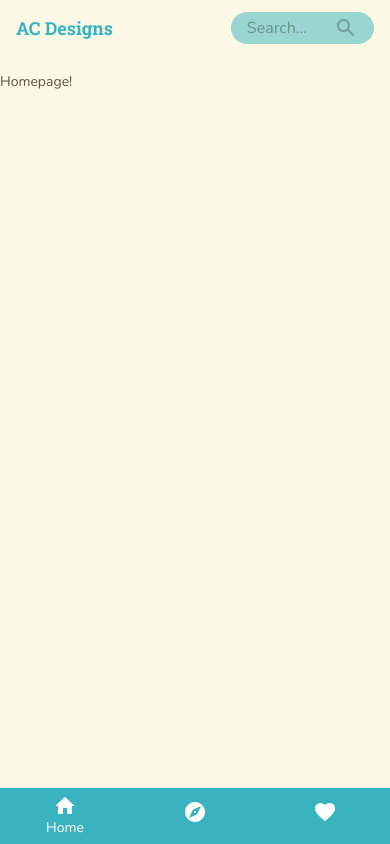
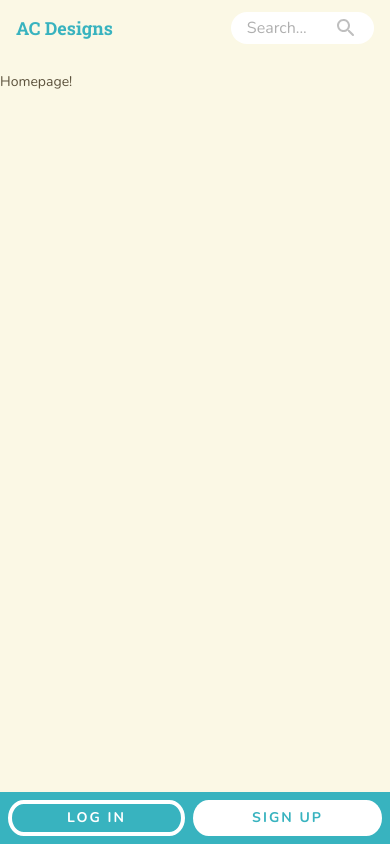
Before and after one commit to IsaiahByDayah/accd, a React (Create React App) app: page / in a window 390 px wide. Built offline with nearby package versions, Linux system fonts and the light colour scheme; no server answers.

Commit message:
feature: add log in / sign up buttons to BottomNav

```diff
--- a/src/components/BottomNav.tsx
+++ b/src/components/BottomNav.tsx
@@ -1,10 +1,21 @@
 import React, { FC } from "react"
-import { BottomNavigation, BottomNavigationAction, Button, makeStyles, BottomNavigationProps } from "@material-ui/core"
+import {
+    BottomNavigation,
+    BottomNavigationAction,
+    makeStyles,
+    BottomNavigationProps,
+    Box,
+    useTheme,
+} from "@material-ui/core"
 import { HomeRounded, FavoriteRounded, ExploreRounded } from "@material-ui/icons"
 import cx from "classnames"
 import { useRouteMatch, useHistory } from "react-router-dom"
 
-const useStyles = makeStyles(({ palette, breakpoints }) => ({
+import { useAuth } from "providers/AuthProvider"
+
+import Button from "components/Button"
+
+const useStyles = makeStyles(({ palette, breakpoints, spacing }) => ({
     root: {
         backgroundColor: palette.primary.main,
         color: palette.common.white,
@@ -20,14 +31,52 @@ const useStyles = makeStyles(({ palette, breakpoints }) => ({
     icon: {
         color: palette.common.white,
     },
+    button: {
+        flexGrow: 1,
+
+        "&:not(:first-child)": {
+            marginLeft: spacing(),
+        },
+    },
 }))
 
 interface BottomNavBaseProps extends BottomNavigationProps {
     onTabChange?: (value: any) => void
+    loggedIn?: boolean
+    onLogin: () => void
+    onSignup: () => void
 }
 
-export const BottomNavBase: FC<BottomNavBaseProps> = ({ className, onTabChange, ...rest }) => {
+export const BottomNavBase: FC<BottomNavBaseProps> = ({
+    className,
+    onTabChange,
+    loggedIn,
+    onLogin,
+    onSignup,
+    ...rest
+}) => {
     const classes = useStyles()
+    const theme = useTheme()
+
+    if (!loggedIn) {
+        return (
+            <Box className={cx(classes.root, className)} p={1} display="flex">
+                <Button className={classes.button} variant="outlined" tint="#fff" onClick={onLogin}>
+                    Log in
+                </Button>
+                <Button
+                    className={classes.button}
+                    variant="contained"
+                    tint="#fff"
+                    textContrastTint={theme.palette.primary.main}
+                    onClick={onSignup}
+                >
+                    Sign up
+                </Button>
+            </Box>
+        )
+    }
+
     return (
         <BottomNavigation
             className={cx(classes.root, className)}
@@ -65,6 +114,7 @@ export const BottomNav = () => {
     const favoritesMatch = useRouteMatch({
         path: "/favorites",
     })
+    const { user, login } = useAuth()
 
     const getValue = () => {
         if (homeMatch) return 0
@@ -78,7 +128,15 @@ export const BottomNav = () => {
         if (value === 2) history.push("/favorites")
     }
 
-    return <BottomNavBase value={getValue()} onTabChange={onTabChange} />
+    return (
+        <BottomNavBase
+            value={getValue()}
+            onTabChange={onTabChange}
+            loggedIn={Boolean(user)}
+            onLogin={login}
+            onSignup={login}
+        />
+    )
 }
 
 export default BottomNav
--- a/src/components/Button.tsx
+++ b/src/components/Button.tsx
@@ -1,36 +1,50 @@
 import React, { FC } from "react"
-import { makeStyles, Button as MUIButton, ButtonProps } from "@material-ui/core"
+import { makeStyles, Button as MUIButton, ButtonProps as MUIButtonProps, Theme } from "@material-ui/core"
 import cx from "classnames"
 
-const useStyles = makeStyles(({ palette, typography }) => ({
+const useStyles = makeStyles<Theme, { tint?: string; textContrastTint?: string }>(({ palette, typography }) => ({
     root: {
         fontWeight: "bold",
         borderRadius: `${typography.body1.fontSize}/50%`,
         letterSpacing: "2px",
     },
-    contained: {
-        color: palette.common.white,
-    },
-    outlined: {
+    text: ({ tint }) => ({
+        color: tint ?? palette.primary.main,
+    }),
+    contained: ({ tint, textContrastTint }) => ({
+        backgroundColor: tint ?? palette.primary.main,
+        color: textContrastTint ?? ((tint && palette.getContrastText(tint)) || palette.common.white),
+
+        "&:hover": {
+            backgroundColor: palette.augmentColor({ main: tint ?? palette.primary.main }).light,
+        },
+    }),
+    outlined: ({ tint }) => ({
         padding: "2px 12px",
         borderWidth: "4px",
-        color: palette.primary.light,
+        borderColor: palette.augmentColor({ main: tint ?? palette.primary.main }).main,
+        color: palette.augmentColor({ main: tint ?? palette.primary.main }).main,
 
         "&:hover": {
             borderWidth: "4px",
-            color: palette.primary.main,
+            color: palette.augmentColor({ main: tint ?? palette.primary.main }).main,
         },
-    },
+    }),
 }))
 
-const Button: FC<ButtonProps> = ({ className, disableElevation, color, ...rest }) => {
-    const classes = useStyles()
+interface ButtonProps extends MUIButtonProps {
+    tint?: string
+    textContrastTint?: string
+}
+
+const Button: FC<ButtonProps> = ({ className, disableElevation, color, tint, textContrastTint, ...rest }) => {
+    const classes = useStyles({ tint, textContrastTint })
     return (
         <MUIButton
             className={cx(classes.root, className)}
             disableElevation
-            color="primary"
             classes={{
+                text: classes.text,
                 contained: classes.contained,
                 outlined: classes.outlined,
             }}
--- a/src/components/Header.tsx
+++ b/src/components/Header.tsx
@@ -33,7 +33,9 @@ const Header = () => {
                 </Typography>
 
                 <Box className={classes.rightContainer}>
-                    <SearchBar tint={theme.palette.primary.main} />
+                    {/* <SearchBar tint={theme.palette.primary.main} /> */}
+                    {/* <SearchBar tint={theme.palette.background.paper} /> */}
+                    <SearchBar opacity={1} />
                 </Box>
             </Toolbar>
         </AppBar>
```
Also changed, not shown: 2 other files (tests, documents, lock files or other folders).
